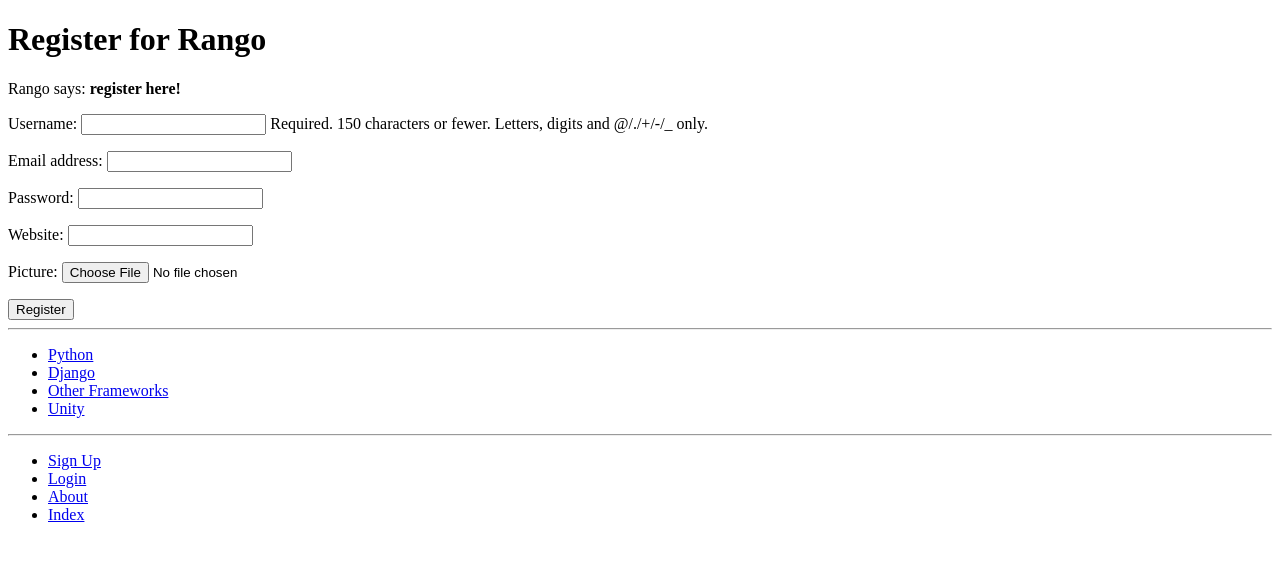
After one commit to XinweiDuan/tango_with_django_project, a Django app: page /rango/register/ in a window 1280 px wide. The commit adds this page. Shown: the top 561 px of the page. Run offline with Django 3.2, Linux system fonts and the light colour scheme; data comes from the database, SQL or seed files in the repository; both versions use the stored data as it was after the commit.

Commit message:
Chapter9

```diff
--- a/rango/admin.py
+++ b/rango/admin.py
@@ -1,4 +1,5 @@
 from django.contrib import admin
+from rango.models import UserProfile
 
 # Register your models here.
 from rango.models import Category, Page
@@ -11,3 +12,4 @@ class PageAdmin(admin.ModelAdmin):
 
 admin.site.register(Category,CategoryAdmin)
 admin.site.register(Page,PageAdmin)
+admin.site.register(UserProfile)
--- a/rango/forms.py
+++ b/rango/forms.py
@@ -1,6 +1,8 @@
 from dataclasses import field, fields
 from django import forms, views
 from rango.models import Page,Category
+from django.contrib.auth.models import User
+from rango.models import UserProfile
 
 
 class CategoryForm(forms.ModelForm):
@@ -34,3 +36,14 @@ class PageForm(forms.ModelForm):
 #            url = f'http://{url}'
 #            cleaned_data['url'] = url
 #        return cleaned_data
+
+class UserForm(forms.ModelForm):
+    password = forms.CharField(widget=forms.PasswordInput())
+    class Meta:
+        model = User
+        fields = ('username', 'email', 'password',)
+
+class UserProfileForm(forms.ModelForm):
+    class Meta:
+        model = UserProfile
+        fields = ('website', 'picture',)
--- a/rango/models.py
+++ b/rango/models.py
@@ -6,6 +6,8 @@ from turtle import title
 from unittest.util import _MAX_LENGTH
 from django import views
 from django.db import models
+from django.contrib.auth.models import User
+
 from django.template.defaultfilters import slugify
 
 # Create your models here.
@@ -34,3 +36,13 @@ class Page(models.Model):
 
     def __str__(self):
         return self.title
+
+
+class UserProfile(models.Model):
+# This line is required. Links UserProfile to a User model instance.
+    user = models.OneToOneField(User, on_delete=models.CASCADE)
+    # The additional attributes we wish to include.
+    website = models.URLField(blank=True)
+    picture = models.ImageField(upload_to='profile_images', blank=True)
+    def __str__(self):
+        return self.user.username
--- a/rango/urls.py
+++ b/rango/urls.py
@@ -10,4 +10,8 @@ path('category/<slug:category_name_slug>/',
 views.show_category, name='show_category'),
 path('add_category/',views.add_category,name='add_category'),
 path('category/<slug:category_name_slug>/add_page/',views.add_page, name='add_page'),
+path('register/', views.register, name='register'),
+path('login/',views.user_login,name="login"),
+path('restricted/', views.restricted, name='restricted'),
+path('logout/', views.user_logout, name='logout'),
 ]
--- a/rango/views.py
+++ b/rango/views.py
@@ -1,3 +1,4 @@
+from xml.dom.domreg import registered
 from django.shortcuts import render
 from django.http import HttpResponse
 from rango.models import Category
@@ -6,6 +7,9 @@ from rango.forms import CategoryForm
 from rango.forms import PageForm
 from django.urls import reverse
 from django.shortcuts import redirect
+from rango.forms import UserForm, UserProfileForm
+from django.contrib.auth import authenticate, login,logout
+from django.contrib.auth.decorators import login_required
 
 def index(request):
     category_list = Category.objects.order_by('-likes')[:5]
@@ -51,10 +55,9 @@ def show_category(request, category_name_slug):
     return render(request, 'rango/category.html', context=context_dict)
 
 
-
+@login_required
 def add_category(request):
     form=CategoryForm()
-
 
     if request.method=='POST':
         form=CategoryForm(request.POST)
@@ -67,7 +70,7 @@ def add_category(request):
 
     return render(request, 'rango/add_category.html', {'form': form})
 
-
+@login_required
 def add_page(request, category_name_slug):
     try:
         category = Category.objects.get(slug=category_name_slug)
@@ -94,3 +97,94 @@ def add_page(request, category_name_slug):
 
     context_dict = {'form': form, 'category': category}
     return render(request, 'rango/add_page.html', context=context_dict)
+
+
+def register(request):
+    registered = False
+
+    if request.method == 'POST':
+        user_form = UserForm(request.POST)
+        profile_form = UserProfileForm(request.POST)
+
+        if user_form.is_valid() and profile_form.is_valid():
+            user = user_form.save()
+
+            user.set_password(user.password)
+            user.save()
+
+            profile = profile_form.save(commit=False)
+            profile.user = user
+
+            if 'picture' in request.FILES:
+                profile.picture = request.FILES['picture']
+
+            profile.save()
+
+            registered = True
+        else:
+            print(user_form.errors, profile_form.errors)
+    else:
+        user_form = UserForm()
+        profile_form = UserProfileForm()
+
+    return render(request,
+        'rango/register.html',
+        context = {'user_form': user_form,
+                'profile_form': profile_form,
+                'registered': registered})
+
+
+
+def user_login(request):
+    # If the request is a HTTP POST, try to pull out the relevant information.
+    if request.method == 'POST':
+    # Gather the username and password provided by the user.
+    # This information is obtained from the login form.
+    # We use request.POST.get('<variable>') as opposed
+    # to request.POST['<variable>'], because the
+    # request.POST.get('<variable>') returns None if the
+    # value does not exist, while request.POST['<variable>']
+    # will raise a KeyError exception.
+        username = request.POST.get('username')
+        password = request.POST.get('password')
+    # Use Django's machinery to attempt to see if the username/password
+    # combination is valid - a User object is returned if it is.
+        user = authenticate(username=username, password=password)
+    # If we have a User object, the details are correct.
+    # If None (Python's way of representing the absence of a value), no user
+    # with matching credentials was found.
+        if user:
+    # Is the account active? It could have been disabled.
+            if user.is_active:
+    # If the account is valid and active, we can log the user in.
+    # We'll send the user back to the homepage.
+                login(request, user)
+                return redirect(reverse('rango:index'))
+            else:
+                # An inactive account was used - no logging in!
+                return HttpResponse("Your Rango account is disabled.")
+        else:
+    # Bad login details were provided. So we can't log the user in.
+            print(f"Invalid login details: {username}, {password}")
+            return HttpResponse("Invalid login details supplied.")
+    # The request is not a HTTP POST, so display the login form.
+# This scenario would most likely be a HTTP GET.
+    else:
+    # No context variables to pass to the template system, hence the
+    # blank dictionary object...
+        return render(request, 'rango/login.html')
+
+
+@login_required
+def restricted(request):
+    return render(request,'rango/restricted.html')
+
+
+# Use the login_required() decorator to ensure only those logged in can
+# access the view.
+@login_required
+def user_logout(request):
+# Since we know the user is logged in, we can now just log them out.
+    logout(request)
+    # Take the user back to the homepage.
+    return redirect(reverse('rango:index'))
--- a/templates/rango/base.html
+++ b/templates/rango/base.html
@@ -29,7 +29,17 @@
 
         <div>
             <ul>
-                <li><a href="{% url 'rango:add_category' %}">Add a New Category</a></li>
+                {% if user.is_authenticated %}
+                <!-- Show these links when the user is logged in -->
+                <li><a href="{% url 'rango:restricted' %}">Restricted Page</a></li>
+                <li><a href="{% url 'rango:logout' %}">Logout</a></li>
+                <li><a href="{% url 'rango:add_category' %}">Add New category</a></li>
+                {% else %}
+                <!-- Show these links when the user is NOT logged in -->
+                <li><a href="{% url 'rango:register' %}">Sign Up</a></li>
+                <li><a href="{% url 'rango:login' %}">Login</a></li>
+                {% endif %}
+                <!-- Outside the conditional statements, ALWAYS show -->
                 <li><a href="{% url 'rango:about' %}">About</a></li>
                 <li><a href="{% url 'rango:index' %}">Index</a></li>
             </ul>
--- a/templates/rango/category.html
+++ b/templates/rango/category.html
@@ -21,7 +21,9 @@
         {% else %}
         <strong>No pages currently in category.</strong>>
         {% endif %}
+        {% if user.is_authenticated %}
         <a href="{% url 'rango:add_page' category.slug %}">Add Page</a> <br />
+        {% endif %}
     {% else %}
         The specified category does not exist.
     {% endif %}
--- a/templates/rango/index.html
+++ b/templates/rango/index.html
@@ -10,7 +10,11 @@
         <h1>Rango says...</h1>
 
         <div>
-            hey there partner! <br />
+            {% if user.is_authenticated %}
+                howdy {{ user.username }}!
+            {% else %}
+                hey there partner!
+            {% endif %}
             <strong>{{ boldmessage }}</strong><br />
         </div>
 
--- /dev/null
+++ b/templates/rango/register.html
@@ -0,0 +1,24 @@
+{% extends 'rango/base.html' %}
+{% load staticfiles %}
+
+{% block title_block %}
+    Register
+{% endblock %}
+
+{% block body_block %}
+    <h1>Register for Rango</h1>
+    {% if registered %}
+        Rango says: <strong>thank you for registering!</strong>
+        <a href="{% url 'rango:index' %}">Return to the homepage.</a><br />
+    {% else %}
+        Rango says: <strong>register here!</strong><br />
+        <form id="user_form" method="post" action="{% url 'rango:register' %}" enctype="multipart/form-data">
+
+        {% csrf_token %}
+        {{ user_form.as_p }}
+        {{ profile_form.as_p }}
+
+        <input type="submit" name="submit" value="Register" />
+        </form>
+    {% endif %}
+{% endblock %}
```
Also changed, not shown: tango_with_django_project/settings.py (+6 -1 lines), templates/rango/restricted.html (added, +9 -0 lines), db.sqlite3, rango/migrations/0007_userprofile.py (added).
